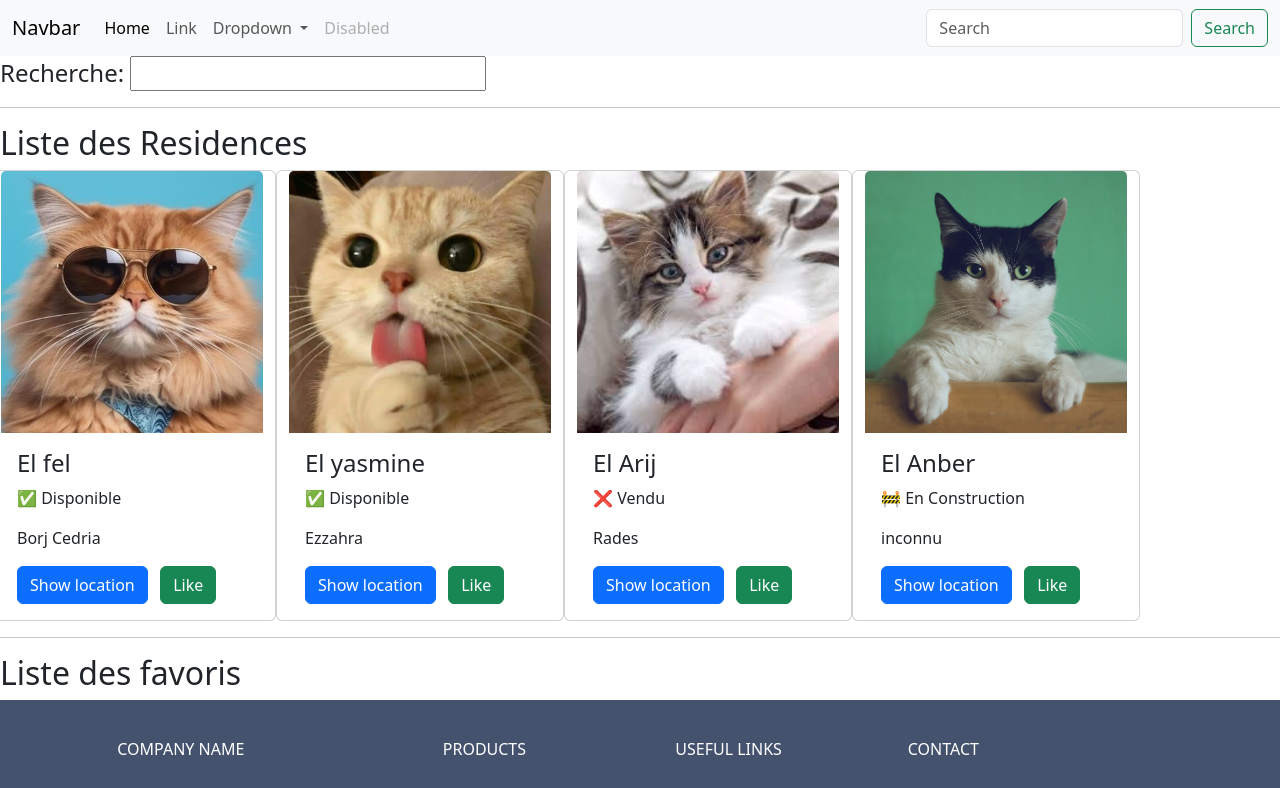
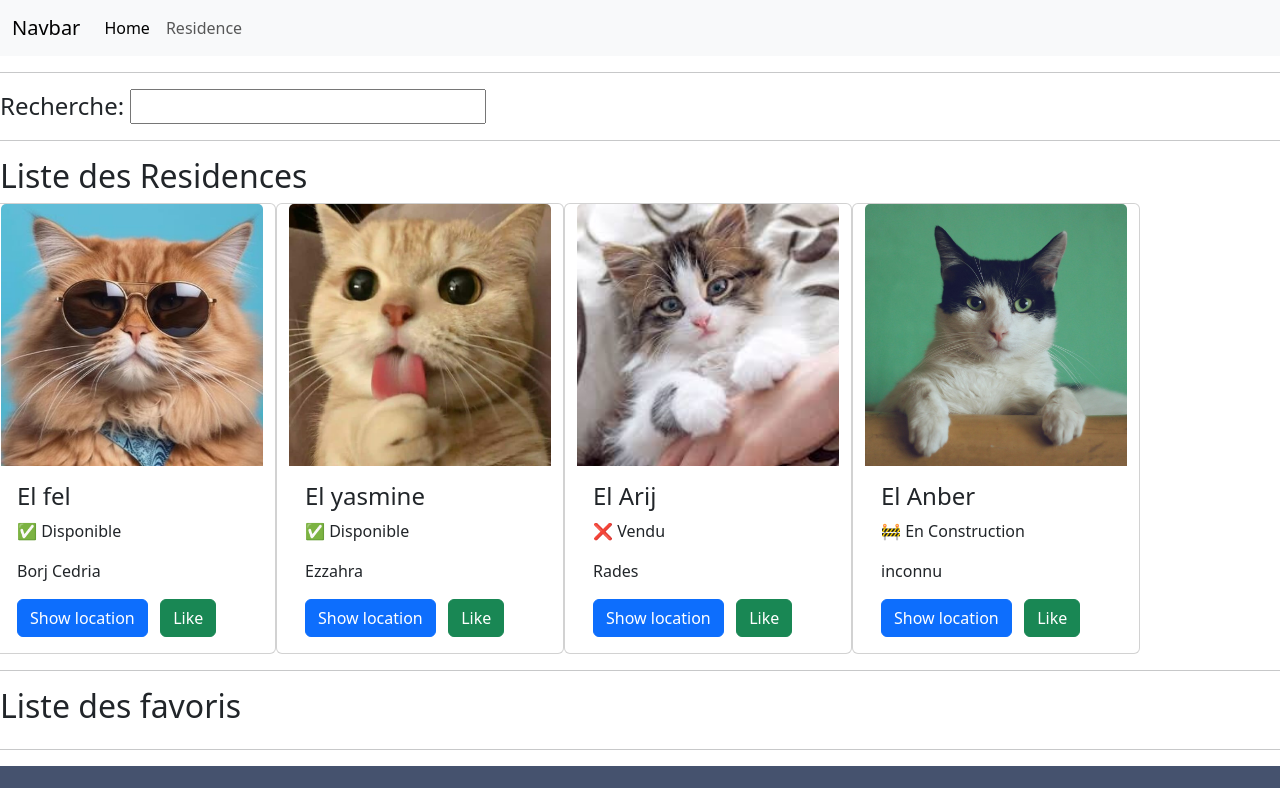
Before and after one commit to nourlouhaichi/Angular-workshops, an Angular app: page /residence in a window 1280 px wide. Shown: the top 788 px of the page. Built offline with nearby package versions, Linux system fonts and the light colour scheme.

Commit message:
routing with root

```diff
--- a/src/app/app.component.html
+++ b/src/app/app.component.html
@@ -1,3 +1,3 @@
 <app-header></app-header>
-<app-residence></app-residence>
+<router-outlet> </router-outlet>
 <app-footer></app-footer>
--- a/src/app/header/header.component.html
+++ b/src/app/header/header.component.html
@@ -7,30 +7,12 @@
       <div class="collapse navbar-collapse" id="navbarSupportedContent">
         <ul class="navbar-nav me-auto mb-2 mb-lg-0">
           <li class="nav-item">
-            <a class="nav-link active" aria-current="page" href="#">Home</a>
+            <a class="nav-link active" aria-current="page" href="#" routerLink = "/home">Home</a>
           </li>
           <li class="nav-item">
-            <a class="nav-link" href="#">Link</a>
-          </li>
-          <li class="nav-item dropdown">
-            <a class="nav-link dropdown-toggle" href="#" role="button" data-bs-toggle="dropdown" aria-expanded="false">
-              Dropdown
-            </a>
-            <ul class="dropdown-menu">
-              <li><a class="dropdown-item" href="#">Action</a></li>
-              <li><a class="dropdown-item" href="#">Another action</a></li>
-              <li><hr class="dropdown-divider"></li>
-              <li><a class="dropdown-item" href="#">Something else here</a></li>
-            </ul>
-          </li>
-          <li class="nav-item">
-            <a class="nav-link disabled" aria-disabled="true">Disabled</a>
+            <a class="nav-link" href="#" routerLink = "/residence">Residence</a>
           </li>
         </ul>
-        <form class="d-flex" role="search">
-          <input class="form-control me-2" type="search" placeholder="Search" aria-label="Search">
-          <button class="btn btn-outline-success" type="submit">Search</button>
-        </form>
       </div>
     </div>
   </nav>
--- /dev/null
+++ b/src/app/notfound/notfound.component.html
@@ -0,0 +1 @@
+<p>Page notfound !</p>
--- a/src/app/residences/residences.component.html
+++ b/src/app/residences/residences.component.html
@@ -30,7 +30,7 @@
         <td>{{i.status}}</td>
     </tr>
 </table> -->
-
+<hr>
 <h4>Recherche: <input type="text" [(ngModel)] = "search" > </h4>
 <hr>
 <h2>Liste des Residences</h2>
@@ -66,3 +66,4 @@
         </div>
     </div>
 </div>
+<hr>
```
Also changed, not shown: src/app/app.module.ts (+8 -2 lines), src/app/approuting.module.ts (added, +22 -0 lines), src/app/notfound/notfound.component.ts (added, +10 -0 lines), src/app/notfound/notfound.component.css (added), 1 other file (tests, documents, lock files or other folders).
